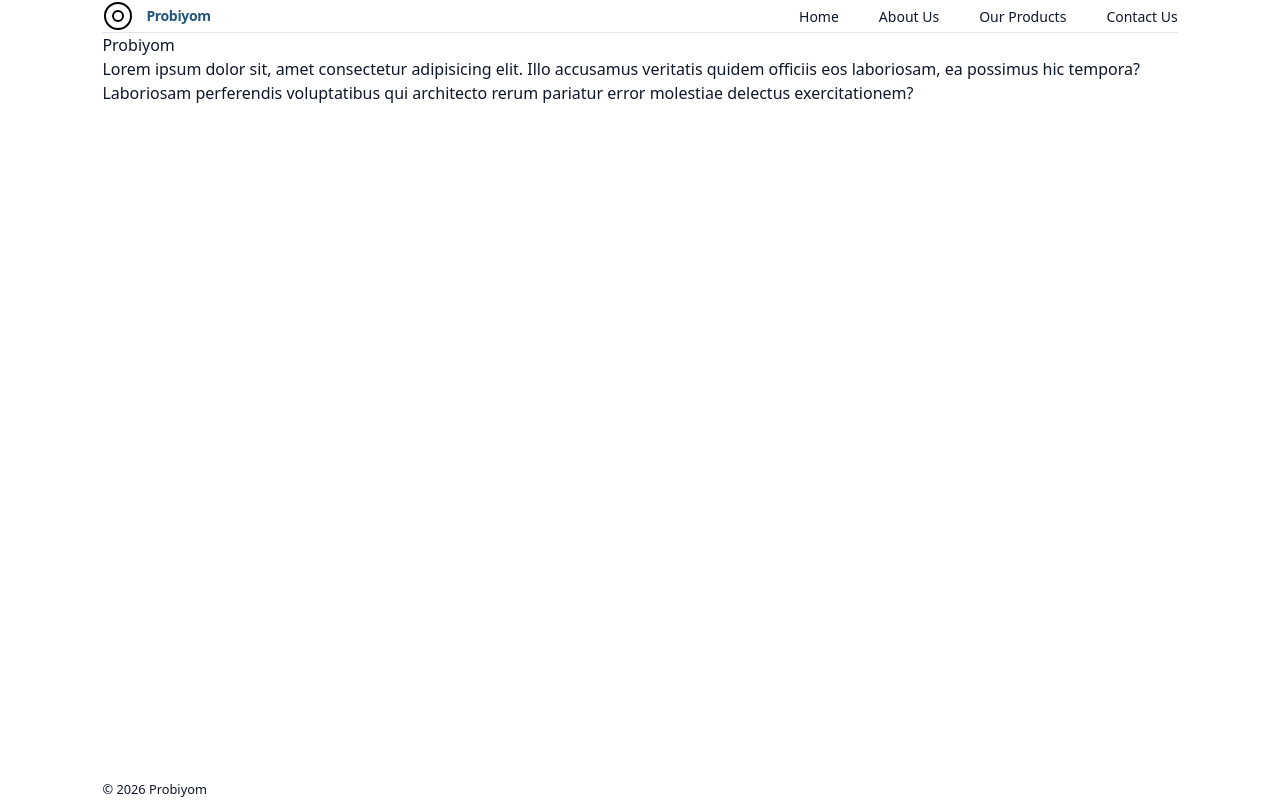
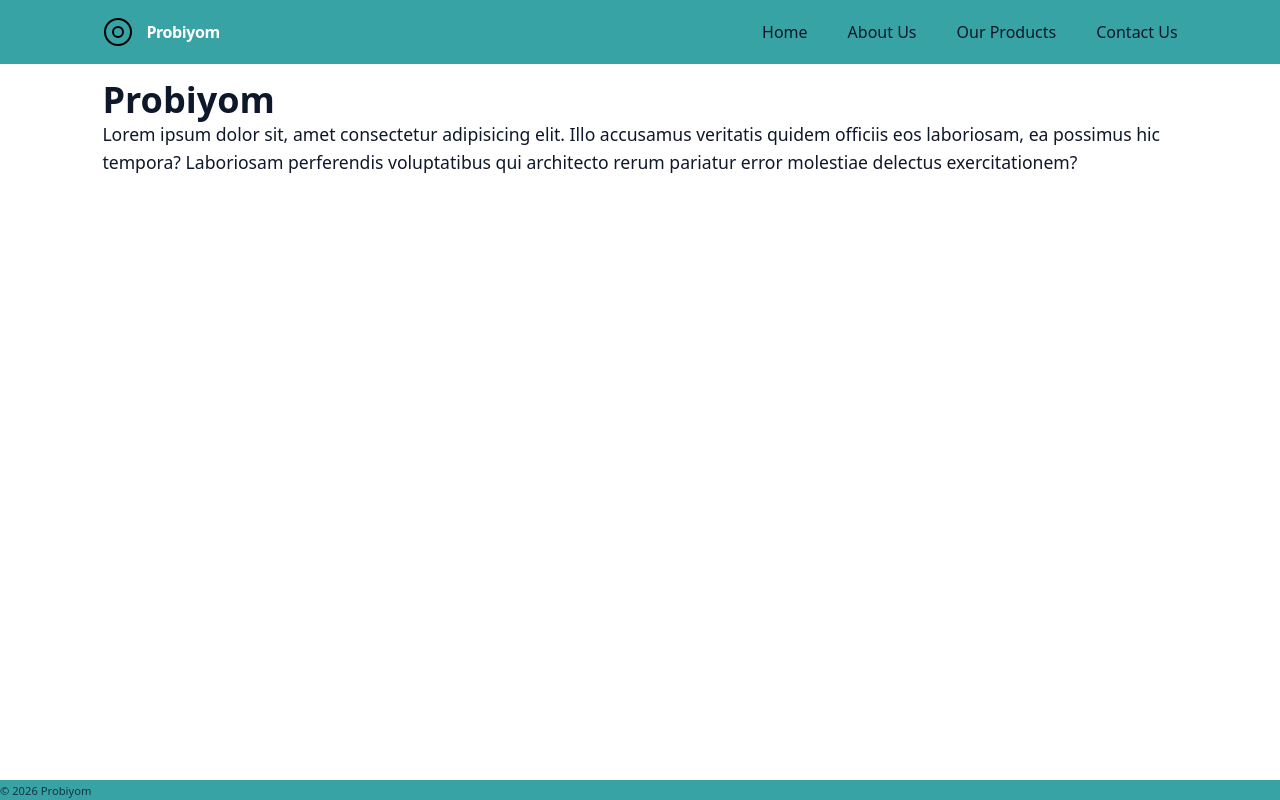
Before and after one commit to dorukersoy47/probiyom-website, a Next.js app: page / in a window 1280 px wide. Built offline with nearby package versions, Linux system fonts and the light colour scheme.

Commit message:
Finished navbar

```diff
--- a/app/components/Footer.tsx
+++ b/app/components/Footer.tsx
@@ -1,7 +1,7 @@
 export default function Footer() {
   return (
-    <footer className="py-6">
+    <div className="text-sm text-[var(--color-text)] opacity-80">
       <small>© {new Date().getFullYear()} Probiyom</small>
-    </footer>
+    </div>
   );
 }
--- a/app/components/Navbar.tsx
+++ b/app/components/Navbar.tsx
@@ -10,18 +10,19 @@ const NAV_ITEMS = [
 
 export default function Navbar() {
   return (
-    <header className="border-b border-black/10 bg-[var(--color-background)]">
     <nav
       aria-label="Main navigation"
-        className="flex items-center justify-between py-4"
+      className="flex items-center justify-between"
     >
       <Link
         href="/"
         aria-label="Probiyom home"
-          className="flex items-center gap-3 text-[var(--color-baltic-blue)]"
+        className="flex items-center gap-3 text-[var(--color-background)]"
       >
         <Image src="/logo.svg" alt="Probiyom logo" width={32} height={32} />
-          <span className="text-sm font-semibold tracking-tight">
+
+        {/* Brand name */}
+        <span className="text-base font-semibold tracking-tight">
           Probiyom
         </span>
       </Link>
@@ -31,7 +32,7 @@ export default function Navbar() {
           <li key={item.href}>
             <Link
               href={item.href}
-                className="text-sm font-medium text-[var(--color-text)] transition-opacity hover:opacity-70"
+              className="text-base font-medium text-[var(--color-text)] transition-opacity hover:opacity-70"
             >
               {item.label}
             </Link>
@@ -39,6 +40,5 @@ export default function Navbar() {
         ))}
       </ul>
     </nav>
-    </header>
   );
 }
--- a/app/globals.css
+++ b/app/globals.css
@@ -1,20 +1,20 @@
 @import "tailwindcss";
 
 :root {
-  --color-baltic-blue: #22577A;
-  --color-tropical-teal: #38A3A5;
-  --color-mint-leaf: #57CC99;
-  --color-light-green: #80ED99;
-  --color-tea-green: #C7F9CC;
+  --color-baltic-blue: #22577a;
+  --color-tropical-teal: #38a3a5;
+  --color-mint-leaf: #57cc99;
+  --color-light-green: #80ed99;
+  --color-tea-green: #c7f9cc;
 
   --color-background: #ffffff;
   --color-text: #0f172a;
 }
 
-* {
+*,
+*::before,
+*::after {
   box-sizing: border-box;
-  margin: 0;
-  padding: 0;
 }
 
 body {
@@ -23,6 +23,7 @@ body {
   font-family: system-ui, -apple-system, BlinkMacSystemFont, sans-serif;
 }
 
+/* Layout helpers */
 .app-shell {
   min-height: 100vh;
   display: flex;
@@ -40,3 +41,36 @@ body {
   margin-left: auto;
   margin-right: auto;
 }
+
+/* Typography */
+@layer base {
+  h1 {
+    font-size: 2.25rem;
+    line-height: 2.5rem;
+    font-weight: 700;
+  }
+
+  h2 {
+    font-size: 1.875rem;
+    line-height: 2.25rem;
+    font-weight: 700;
+  }
+
+  h3 {
+    font-size: 1.5rem;
+    line-height: 2rem;
+    font-weight: 600;
+  }
+
+  h4 {
+    font-size: 1.25rem;
+    line-height: 1.75rem;
+    font-weight: 600;
+  }
+
+  p {
+    font-size: 1.1rem;
+    line-height: 1.75rem;
+    font-weight: 400;
+  }
+}
--- a/app/layout.tsx
+++ b/app/layout.tsx
@@ -7,18 +7,18 @@ export default function RootLayout({ children }: { children: React.ReactNode })
     <html lang="en">
       <body>
         <div className="app-shell">
-          <header className="w-full">
-            <div className="content-column">
+          <header className="w-full" style={{ backgroundColor: "var(--color-tropical-teal)" }}>
+            <div className="content-column py-4">
               <Navbar />
             </div>
           </header>
 
-          <main className="app-main">
-            <div className="content-column">{children}</div>
+          <main className="app-main py-4">
+            <div className="content-column ">{children}</div>
           </main>
 
-          <footer className="w-full">
-            <div className="content-column">
+          <footer className="w-full " style={{ backgroundColor: "var(--color-tropical-teal)" }}>
+            <div className="">
               <Footer />
             </div>
           </footer>
```
Lines whose indentation alone changed are shown as unchanged.
